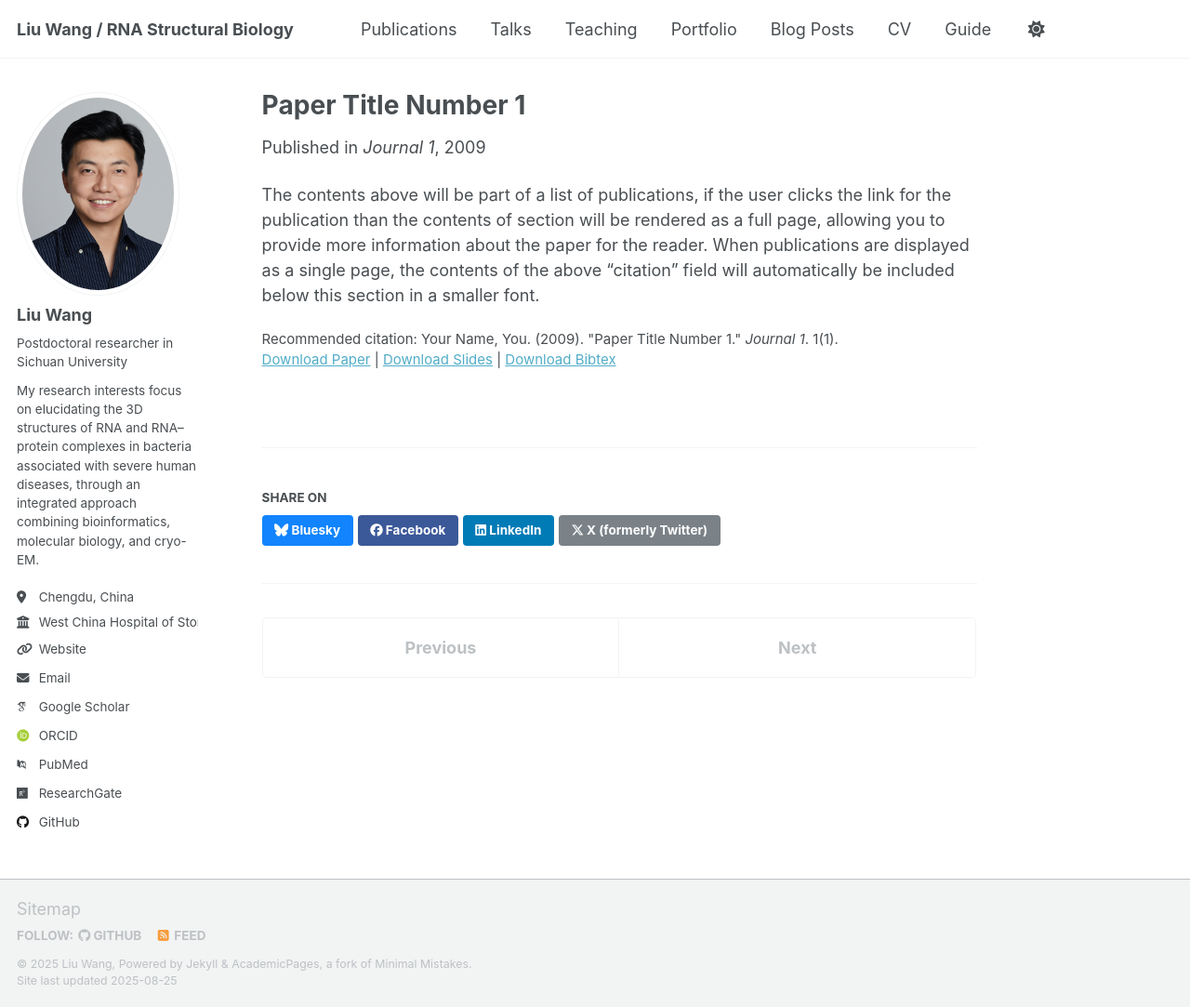
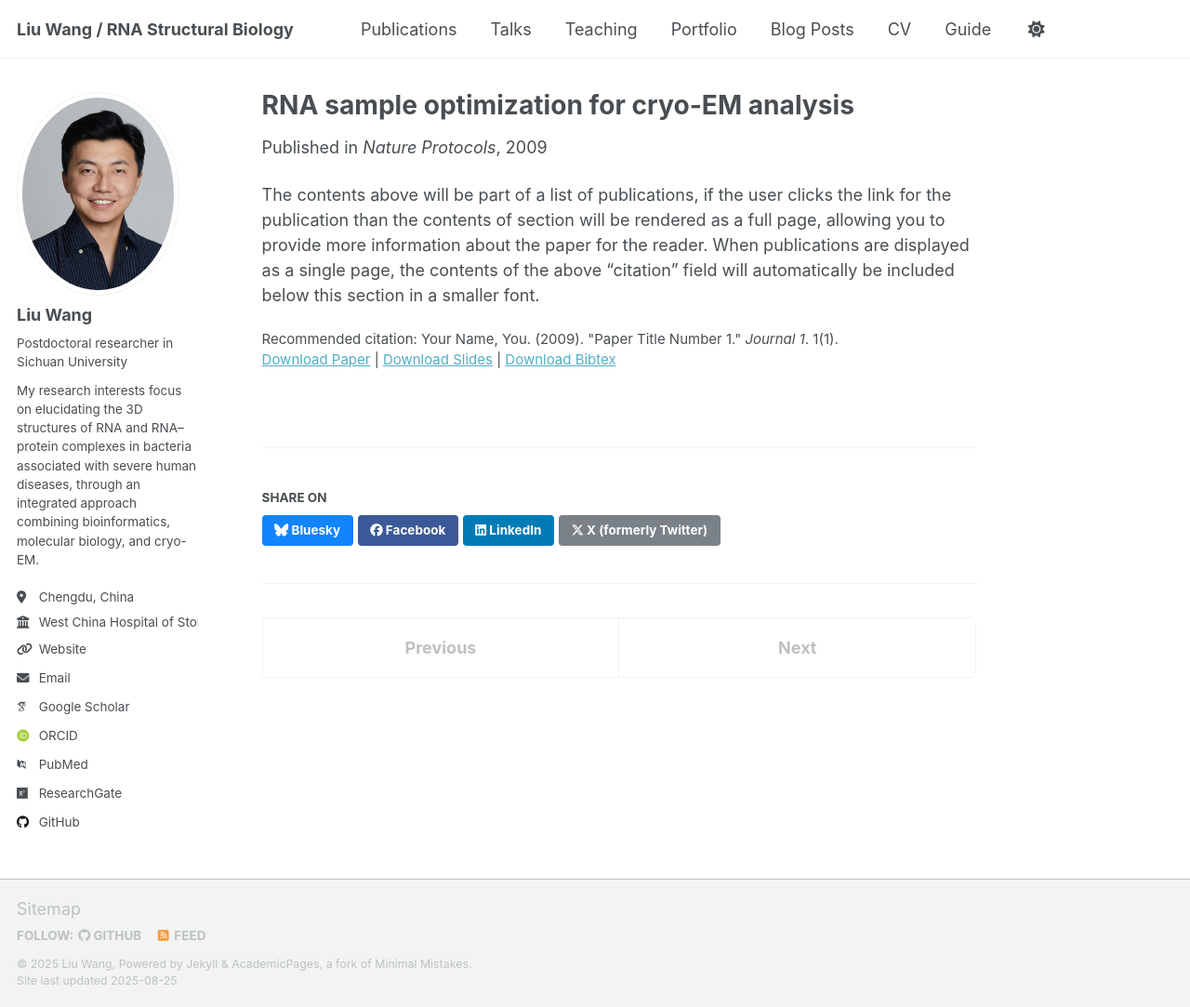
Before and after one commit to liuwang-RNA/Guihub_CV, a Jekyll site: the page built from _publications/2009-10-01-paper-title-number-1.md, in a window 1280 px wide and 1083 px high. Shown: the whole window at 93% size. Built offline with Jekyll 4.4.1, drawn with Linux system fonts in a browser that asks for light colours; some web fonts are replaced; a script that is not in the unit is left out.

Commit message:
Update 2009-10-01-paper-title-number-1.md

```diff
--- a/_publications/2009-10-01-paper-title-number-1.md
+++ b/_publications/2009-10-01-paper-title-number-1.md
@@ -1,11 +1,11 @@
 ---
-title: "Paper Title Number 1"
+title: "RNA sample optimization for cryo-EM analysis"
 collection: publications
 category: manuscripts
-permalink: /publication/2009-10-01-paper-title-number-1
+permalink: /publication/2025-05-15
 excerpt: 'This paper is about the number 1. The number 2 is left for future work.'
 date: 2009-10-01
-venue: 'Journal 1'
+venue: 'Nature Protocols'
 slidesurl: 'http://academicpages.github.io/files/slides1.pdf'
 paperurl: 'http://academicpages.github.io/files/paper1.pdf'
 bibtexurl: 'http://academicpages.github.io/files/bibtex1.bib'
```
